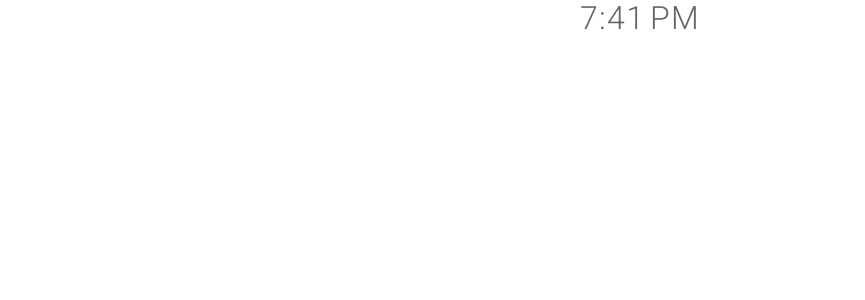
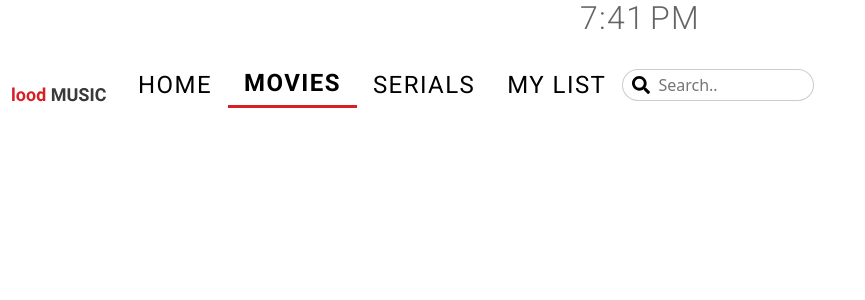
Before and after one commit to Arcaino/LoodMovies, an Angular app: page / in a window 1280 px wide. Shown: the top 300 px of the page, without its empty margins (0-865 px from the left). Built offline with nearby package versions, Linux system fonts and the light colour scheme.

Commit message:
feat(navbar): implementação e estilização da navbar no mobile

```diff
--- a/src/app/core/header/nav-bar/nav-bar.component.html
+++ b/src/app/core/header/nav-bar/nav-bar.component.html
@@ -1 +1,28 @@
 <app-relogio></app-relogio>
+<nav class="navbar navbar-expand-lg navbar-light">
+    <div class="navbar__caixa container-fluid">
+      <a class="navbar__caixa__logo navbar-brand" href="#">
+          <img class="navbar__caixa__logo" src="/assets/img/logo.svg">
+      </a>
+      <button class="navbar__caixa__icone navbar-toggler" type="button" data-bs-toggle="collapse" data-bs-target="#navbarSupportedContent" aria-controls="navbarSupportedContent" aria-expanded="false" aria-label="Toggle navigation">
+        <img class="navbar__caixa__icone__imagem" src="../../../../assets/icons/menu.svg">
+      </button>
+      <ul class="navbar__caixa__menu collapse navbar-collapse" id="navbarSupportedContent">
+          <li class="navbar__caixa__menu__item nav-item">
+            <a class="navbar__caixa__menu__item__link nav-link" aria-current="page" href="#">Home</a>
+          </li>
+          <li class="navbar__caixa__menu__item nav-item">
+            <a class="navbar__caixa__menu__item__link active nav-link" href="#">Movies</a>
+          </li>
+          <li class="navbar__caixa__menu__item nav-item">
+            <a class="navbar__caixa__menu__item__link nav-link" href="#">Serials</a>
+          </li>
+          <li class="navbar__caixa__menu__item nav-item">
+            <a class="navbar__caixa__menu__item__link nav-link" href="#">My List</a>
+          </li>
+          <li class="navbar__caixa__menu__item nav-item">
+            <input class="navbar__caixa__menu__item__pesquisa" type="text" placeholder="Search.." name="search">
+          </li>
+        </ul>
+    </div>
+  </nav>
--- a/src/app/core/header/nav-bar/nav-bar.component.scss
+++ b/src/app/core/header/nav-bar/nav-bar.component.scss
@@ -0,0 +1,56 @@
+.navbar{
+    &__caixa{
+        &__icone{
+            border: 0;
+        }
+        &__icone:focus{
+            box-shadow: unset;
+        }
+        &__menu{
+            padding: 0;
+            &__item{
+                display: flex;
+                justify-content: center;
+                margin: 1rem 0;
+                &__link{
+                    font-family: 'Roboto';
+                    font-style: normal;
+                    font-weight: normal;
+                    font-size: 24px;
+                    line-height: 28px;
+                    letter-spacing: 0.06em;
+                    text-transform: uppercase;
+                    color: var(--corTexto);
+                }
+                &__pesquisa{
+                    width: 12rem;
+                    height: 32px;
+                    margin: 0 auto;
+                    padding-left: 35px;
+                    border: 1px solid rgba(0, 0, 0, 0.2);
+                    border-radius: 200px;
+                    background-image: url('../../../../assets/icons/search-solid.svg');
+                    background-repeat: no-repeat;
+                    background-position: 5% center;
+                    background-size: 18px 18px;
+                }
+            }
+            &__pesquisa::after{
+                content: "";
+                clear: both;
+                display: table;
+            }
+        }
+    }
+}
+
+.active{
+    font-weight: bold;
+    border-bottom: 3px solid #D71F24;
+}
+
+@media (max-width: 991.98px) {
+    app-relogio{
+        display: none;
+    }
+}
```
Also changed, not shown: src/assets/icons/search-solid.svg (added), src/assets/img/logo.svg (added).
